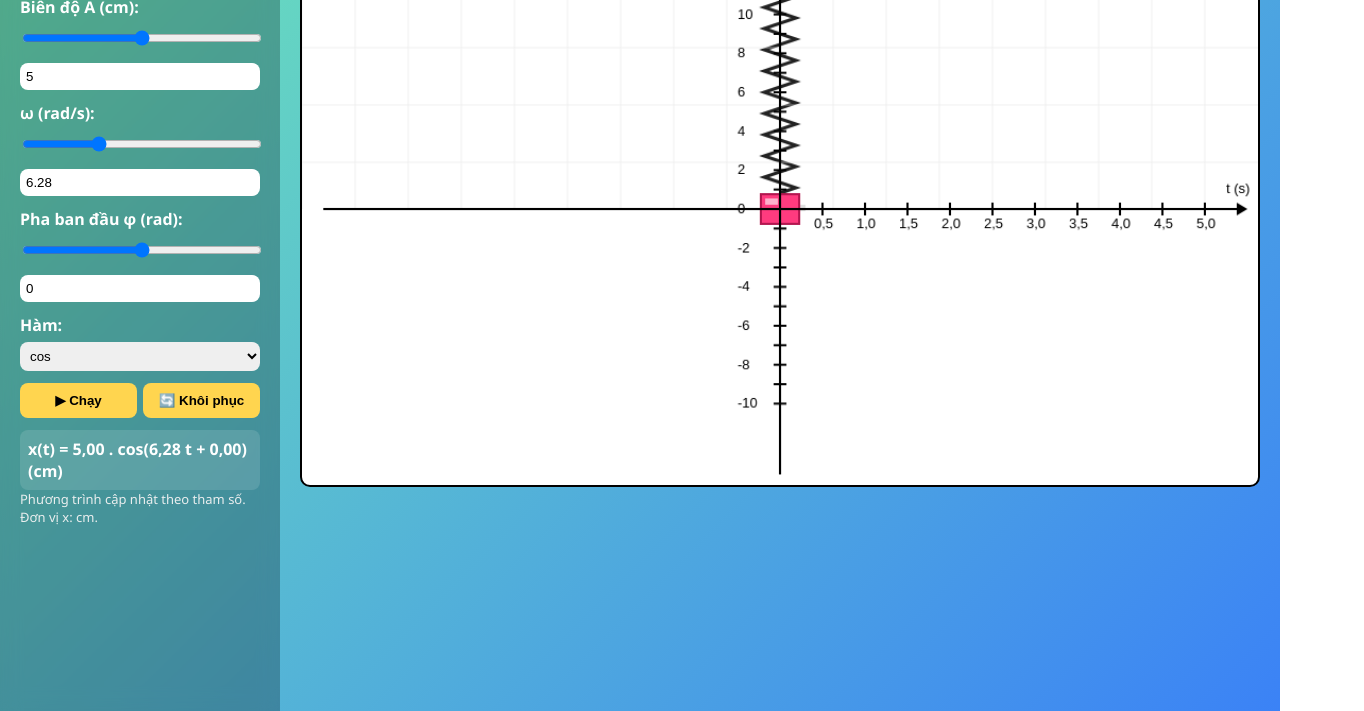
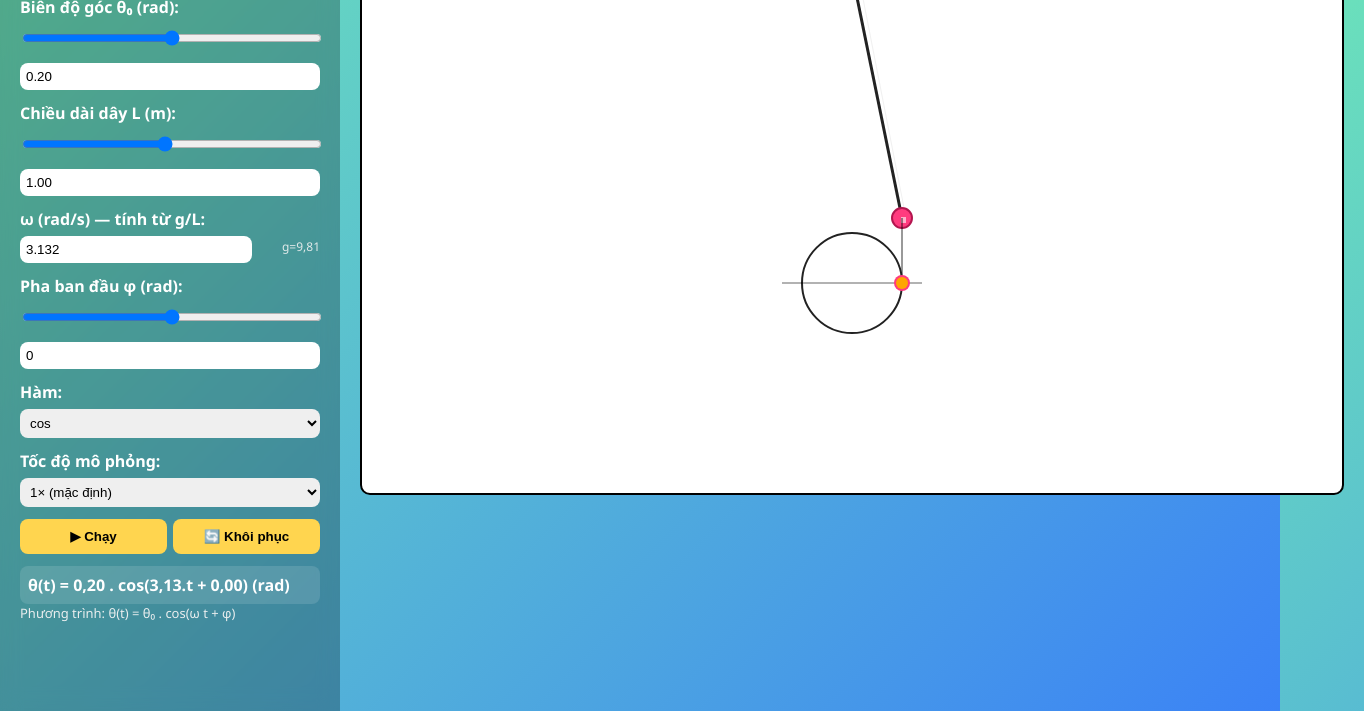
Before and after one commit to Kim53956/-th-l-xo, a plain HTML site: page index.html in a window 1280 px wide. Shown: the part 89-800 px from the top of the page, 1364 px wide, since content can reach past the window. Drawn offline with Linux system fonts and the light colour scheme.

Commit message:
Add files via upload

```diff
--- a/index.html
+++ b/index.html
@@ -2,7 +2,7 @@
 <html lang="vi">
 <head>
 <meta charset="utf-8" />
-<title>Oscillation Simulator — Improved</title>
+<title>Pendulum Simulator — Con lắc đơn</title>
 <meta name="viewport" content="width=device-width,initial-scale=1" />
 <style>
   /* Giao diện */
@@ -15,8 +15,8 @@
     color: #fff;
   }
   #sidebar {
-    flex: 0 0 auto;
-    width: 280px;
+    flex:0 0 auto;
+    width: 340px;
     background: rgba(0,0,0,0.25);
     backdrop-filter: blur(10px);
     padding: 20px;
@@ -34,22 +34,30 @@
   }
   #main { flex:1; padding:20px; display:flex; flex-direction:column; gap:18px; box-sizing:border-box; }
   canvas { background:#fff; border-radius:10px; border:2px solid #000; display:block; }
-  .eqn { margin-top:12px; background: rgba(255,255,255,0.12); padding:8px; border-radius:8px; color:#fff; font-weight:600; }
+  .eqn { margin-top:12px; background: rgba(255,255,255,0.12); padding:8px; border-radius:8px; color:#fff; font-weight:600; white-space:nowrap; overflow:hidden; text-overflow:ellipsis;}
   .small { font-size:13px; color: #f3f3f3; opacity:0.95; }
+  .row { display:flex; gap:8px; align-items:center; }
+  .muted { font-size:12px; opacity:0.9; color:#f3f3f3; }
 </style>
 </head>
 <body>
 
-<div id="sidebar" >
-  <h2>⚙ Thông số</h2>
+<div id="sidebar">
+  <h2>⚙ Con lắc đơn</h2>
 
-  <label>Biên độ A (cm):</label>
-  <input id="A_slider" type="range" min="0" max="10" step="0.1" value="5">
-  <input id="A_num" type="number" min="0" max="10" step="0.1" value="5">
+  <label>Biên độ góc θ₀ (rad):</label>
+  <input id="A_slider" type="range" min="0" max="0.4" step="0.01" value="0.20">
+  <input id="A_num" type="number" min="0" max="0.4" step="0.01" value="0.20">
 
-  <label>ω (rad/s):</label>
-  <input id="w_slider" type="range" min="0.5" max="20" step="0.1" value="6.28">
-  <input id="w_num" type="number" min="0.5" max="20" step="0.1" value="6.28">
+  <label>Chiều dài dây L (m):</label>
+  <input id="L_slider" type="range" min="0.1" max="2.0" step="0.01" value="1.00">
+  <input id="L_num" type="number" min="0.1" max="2.0" step="0.01" value="1.00">
+
+  <label>ω (rad/s) — tính từ g/L:</label>
+  <div class="row">
+    <input id="w_display" type="number" step="0.01" value="0" style="flex:1;" readonly>
+    <div class="muted" style="width:60px;text-align:right;">g=9,81</div>
+  </div>
 
   <label>Pha ban đầu φ (rad):</label>
   <input id="phi_slider" type="range" min="-3.14" max="3.14" step="0.01" value="0">
@@ -58,28 +66,37 @@
   <label>Hàm:</label>
   <select id="func"><option value="cos">cos</option><option value="sin">sin</option></select>
 
+  <label>Tốc độ mô phỏng:</label>
+  <select id="speed">
+    <option value="1">1× (mặc định)</option>
+    <option value="0.5">0.5×</option>
+    <option value="0.25">0.25×</option>
+  </select>
+
   <div class="btns">
     <button id="toggleBtn">▶ Chạy</button>
     <button id="resetBtn">🔄 Khôi phục</button>
   </div>
 
-  <div class="eqn" id="equation">x(t) = 5.00 cm . cos(6.28 t + 0.00)</div>
-  <div class="small">Phương trình cập nhật theo tham số. Đơn vị x: cm.</div>
+  <div class="eqn" id="equation">θ(t) = 0,20 . cos(π t + 0.00) (rad)</div>
+  <div class="small">Phương trình: θ(t) = θ₀ . cos(ω t + φ)</div>
 </div>
 
 <div id="main">
-  <canvas id="canvas" width="900" height="520"></canvas>
+  <canvas id="canvas" width="980" height="560"></canvas>
 </div>
 
 <script>
-// Thiết lập tham chiếu đến các phần tử DOM (khắc phục lồi liên kết)
+/* DOM */
 const A_slider = document.getElementById('A_slider');
 const A_num = document.getElementById('A_num');
-const w_slider = document.getElementById('w_slider');
-const w_num = document.getElementById('w_num');
+const L_slider = document.getElementById('L_slider');
+const L_num = document.getElementById('L_num');
+const w_display = document.getElementById('w_display');
 const phi_slider = document.getElementById('phi_slider');
 const phi_num = document.getElementById('phi_num');
 const func = document.getElementById('func');
+const speedSel = document.getElementById('speed');
 
 const toggleBtn = document.getElementById('toggleBtn');
 const resetBtn = document.getElementById('resetBtn');
@@ -88,9 +105,13 @@ const equationDiv = document.getElementById('equation');
 const canvas = document.getElementById('canvas');
 const ctx = canvas.getContext('2d');
 
-// Trạng thái
-let A_cm = parseFloat(A_num.value);
-let omega = parseFloat(w_num.value);
+/* Hằng số */
+const g = 9.81; // m/s^2
+
+/* Trạng thái */
+let theta0 = parseFloat(A_num.value); // rad
+let L = parseFloat(L_num.value); // m
+let omega = Math.sqrt(g / L);
 let phi = parseFloat(phi_num.value);
 let mode = func.value;
 
@@ -98,208 +119,227 @@ let t = 0;
 let dt = 0.02;
 let running = false;
 let paused = false;
-let history = [];
-let t_offset = 0; //slide for timeline
+let history = []; // lưu {t, x} với x (m)
+let t_offset = 0;
+let pxPerMeter = 250; // scale hiển thị cho con lắc (px/m)
+let simSpeed = 1; //Tốc độ mô phỏng (1x, 0.5x, 0.25x)
 
-// Hàm hỗ trợ chuyển đổi đơn vị
-function cmToM(cm){ return cm/100; }
+/* Helpers */
+function clamp(v, a, b){ return Math.max(a, Math.min(b, v)); }
 function mToCm(m){ return m*100; }
 
-// Liên kết dữ liệu giữa slider và ô nhập một cách ổn định
+/* Bind helpers */
 function bind(sliderEl, numEl, onChange) {
-  sliderEl.addEventListener('input', () => { numEl.value = sliderEl.value; onChange(); });
+  sliderEl.addEventListener('input', () => {
+    numEl.value = sliderEl.value;
+    onChange();
+  });
   numEl.addEventListener('input', () => {
-    // Ép giá trị vào trong khoảng min/max giống như slider
-    if(numEl.value==='') return;
+    if(numEl.value === '') return;
     let v = parseFloat(numEl.value);
-    if(v<parseFloat(sliderEl.min)) v=parseFloat(sliderEl.min);
-    if(v>parseFloat(sliderEl.max)) v=parseFloat(sliderEl.max);
+    if (v < parseFloat(sliderEl.min)) v = parseFloat(sliderEl.min);
+    if (v > parseFloat(sliderEl.max)) v = parseFloat(sliderEl.max);
     sliderEl.value = v;
     onChange();
   });
 }
 
-bind(A_slider,A_num,()=>{ A_cm = parseFloat(A_num.value); updateEquation(); });
-bind(w_slider,w_num,()=>{ omega = parseFloat(w_num.value); updateEquation(); });
-bind(phi_slider,phi_num,()=>{ phi = parseFloat(phi_num.value); updateEquation(); });
-func.addEventListener('change', ()=>{ mode = func.value; updateEquation(); });
-
-// Hiển thị phương trình
+/* Cập nhật hiển thị ω và phương trình */
+function updateOmegaFromL(){
+  omega = Math.sqrt(g / L);
+  w_display.value = omega.toFixed(3);
+}
 function updateEquation(){
-  // Hiển thị cos/sin và in giá trị với 2 chữ số thập phân
-  const Ashow = Number(A_cm).toFixed(2).replace(".",",");
-  const wshow = Number(omega).toFixed(2).replace(".",",");
-  const phishow = Number(phi).toFixed(2).replace(".",",");
-  const fun = (mode==='cos')?'cos':'sin';
-  equationDiv.textContent = `x(t) = ${Ashow} . ${fun}(${wshow} t + ${phishow}) (cm)`;
+  const th = Number(theta0).toFixed(2).replace(".",",");
+  const wsh = Number(omega).toFixed(2).replace(".",",");
+  const ph = Number(phi).toFixed(2).replace(".",",");
+  const fun = (mode === 'cos') ? 'cos' : 'sin';
+  equationDiv.textContent = `θ(t) = ${th} . ${fun}(${wsh}.t + ${ph}) (rad)`;
 }
 
-// Khởi tạo
+/* Khởi tạo liên kết */
+bind(A_slider, A_num, ()=>{
+  theta0 = parseFloat(A_num.value);
+  history = []; t = 0; t_offset = 0; window.initializedOffset = undefined;
+  updateEquation();
+});
+bind(L_slider, L_num, ()=>{
+  L = parseFloat(L_num.value);
+  updateOmegaFromL();
+  history = []; t = 0; t_offset = 0; window.initializedOffset = undefined;
+  updateEquation();
+});
+bind(phi_slider, phi_num, ()=>{
+  phi = parseFloat(phi_num.value);
+  history = []; t = 0; t_offset = 0; window.initializedOffset = undefined;
+  updateEquation();
+});
+func.addEventListener('change', ()=> { mode = func.value; history = []; t = 0; t_offset = 0; window.initializedOffset = undefined; updateEquation(); });
+
+updateOmegaFromL();
 updateEquation();
 
-//Tính x(t) và trả về đơn vị m
-function computeX(tval){
-  const A_m = cmToM(A_cm);
+/* Liên kết tốc độ mô phỏng */
+speedSel.addEventListener('change', () => {
+  simSpeed = parseFloat(speedSel.value);
+});
+
+/* Tính trạng thái con lắc tại thời điểm t (trả về theta (rad), x (m), y (m)) */
+function computePendulum(tval){
   const arg = omega * tval + phi;
-  return (mode==='cos')? A_m*Math.cos(arg): A_m*Math.sin(arg);
+  const theta = (mode === 'cos') ? theta0 * Math.cos(arg) : theta0 * Math.sin(arg);
+  const x = L * theta;
+  const y = L * Math.cos(theta);
+  return {theta, x, y};
 }
 
-//Vẽ mô phỏng (lò xo và vật nặng)
-function drawSimulation(x_m){
-  // x_m tính bằng m, chuyển sang px để hiển thị, căn giữa theo chiều ngang
-  ctx.clearRect(0,0,canvas.width,canvas.height);
-  const centerX = canvas.width/2;
-  const centerY = canvas.height/2;
-  const scale = (canvas.height-80)/24*100; //px trên m, cho giả lập hình ảnh, dùng để tăng giảm độ dài
+/* Vẽ con lắc đơn */
+function drawSimulation(state){
+  // state: {theta,x,y} với x,y (m)
+  ctx.clearRect(0,0,canvas.width, canvas.height);
 
-  // Điểm cố định của lò xo
-  const anchorX = centerX;
-  const anchorY = 30;
+  // Layout: phía trên canvas là con lắc, phía dưới là ...
+  const padding = 20;
+  const topHeight = Math.min(260, canvas.height * 0.45);
+  const originX = canvas.width / 2;
+  const originY = padding + 20;
 
-  // Vẽ tường cố định
-  ctx.fillStyle='#444';
-  ctx.fillRect(anchorX-40,anchorY,80,10);
+  // Tỉ lệ hiển thị dựa trên pxPerMeter
+  const scale = pxPerMeter;
 
-  // Lò xo: vẽ dạng răng cưa từ điểm cố định đến tâm vật nặng
-  const massX = centerX;
-  const massY = centerY + x_m*scale;
-  const springEndY = massY - 15; //Điểm gắn vào vật nặng
+  // Vị trí quả cầu
+  const bobX = originX + state.x * scale;
+  const bobY = originY + state.y * scale;
 
-  //Vẽ đường lò xo
-  ctx.strokeStyle='#222';
-  ctx.lineWidth=3;
+  // Nền nhẹ cho vùng con lắc
+  ctx.fillStyle = 'rgba(255,255,255,0.03)';
+  ctx.fillRect(0, 0, canvas.width, topHeight);
+
+  // Vẽ mốc treo
+  ctx.fillStyle = '#222';
+  ctx.fillRect(originX-28, originY-8, 56, 12);
+
+  // Vẽ dây
+  ctx.strokeStyle = '#222';
+  ctx.lineWidth = 3;
   ctx.beginPath();
-  const coils=10;
-  const totalLen = Math.max(30, springEndY - anchorY -15);
-  const step = totalLen/(coils*2);
-  let px=anchorX, py=anchorY;
-  ctx.moveTo(px, py+10);
-  for(let i=0;i<coils*2;i++){
-    py += step;
-    px = anchorX + (i%2===0?-15:15); //tăng mức độ giãn cho lò xo
-    ctx.lineTo(px, py+10);
-  }
-  ctx.lineTo(anchorX, springEndY);
+  ctx.moveTo(originX, originY);
+  ctx.lineTo(bobX, bobY);
   ctx.stroke();
 
-  //Thông số vật nặng
-  const wRect =36, hRect=28;
-  const rectX = massX - wRect/2;
-  const rectY = massY - hRect/2;
-  //Đổ bóng
-  ctx.fillStyle='rgba(0,0,0,0.12)';
-  ctx.fillRect(rectX+6, rectY+10, wRect,6);
-  //Khối chính của vật nặng
-  ctx.fillStyle='#ff3b7f';
-  ctx.fillRect(rectX, rectY, wRect, hRect);
-  ctx.strokeStyle='#b3164f';
-  ctx.lineWidth=2;
-  ctx.strokeRect(rectX, rectY, wRect, hRect);
-  //Vệt sáng nhỏ
-  ctx.fillStyle='rgba(255,255,255,0.6)';
-  ctx.fillRect(rectX+4, rectY+4, Math.max(4,wRect/3),6);
+  // Vẽ dây mềm (nét mảnh)
+  ctx.strokeStyle = 'rgba(0,0,0,0.06)';
+  ctx.lineWidth = 1;
+  ctx.beginPath();
+  ctx.moveTo(originX+6, originY);
+  ctx.lineTo(bobX+4, bobY);
+  ctx.stroke();
+
+  // Vẽ quả cầu (bob)
+  const bobR = Math.max(10, Math.min(26, 0.04 * scale)); // bán kính tùy scale
+  ctx.fillStyle = '#ff3b7f';
+  ctx.beginPath();
+  ctx.arc(bobX, bobY, bobR, 0, Math.PI*2);
+  ctx.fill();
+  ctx.strokeStyle = '#b3164f';
+  ctx.lineWidth = 2;
+  ctx.stroke();
+
+  // Vệt sáng
+  ctx.fillStyle = 'rgba(255,255,255,0.6)';
+  ctx.fillRect(bobX - bobR/2 + 4, bobY - bobR/2 + 4, Math.max(4, bobR/2), 6);
+
+  //Tọa độ hình chiếu
+  const proX = bobX;
+  const proY = 350;
+
+  //Vẽ đường gióng từ con lắc đến hình chiếu
+  ctx.strokeStyle = "rgba(0,0,0,0.4)";
+  ctx.beginPath();
+  ctx.moveTo(bobX, bobY);      // từ con lắc
+  ctx.lineTo(proX, proY); // đến hình chiếu
+  ctx.stroke();
+
 }
 
-// Vẽ đồ thị
-function drawGraph(){
+/* --- VẼ CHUYỂN ĐỘNG TRÒN ĐỀU --- */
+function drawCircularMotion(tval){
+  const R = L * theta0;         // bán kính hình tròn tham chiếu (m)
+  const scale = pxPerMeter;     // px/m
 
-  //Bố cục và tỉ lệ
-  const originXhorizontal = 20;//lề trái trục ngang
-  const originXvertical = canvas.width/2;//lề trái trục dọc
-  const originY = canvas.height/2;//căn giữa theo chiều dọc
-  const pxPerSec = 80; //tỉ lệ ngang (px trên s)
-  const pxPerCm = (canvas.height-80)/24; //tỉ lệ dọc (px trên cm)
+  const originX = canvas.width /2;          // vị trí vẽ hình tròn (trái canvas)
+  const originY = 350;
 
-  //Vẽ lưới mờ
-  ctx.strokeStyle='#e6e6e6';
-  ctx.lineWidth=0.6;
-  for(let gx=0;gx<canvas.width;gx+=50){ctx.beginPath();ctx.moveTo(gx,0);ctx.lineTo(gx,canvas.height/2);ctx.stroke();}
-  for(let gy=0;gy<canvas.height/2;gy+=54){ctx.beginPath();ctx.moveTo(0,gy);ctx.lineTo(canvas.width,gy);ctx.stroke();}
+  const angle = omega * tval + phi;
 
-  //Trục toạn độ
-  ctx.strokeStyle='#000';
-  ctx.lineWidth=2;
-  //Trục đứng
-  ctx.beginPath(); ctx.moveTo(originXvertical,10); ctx.lineTo(originXvertical,canvas.height-10); ctx.stroke();
-  //Trục ngang
-  ctx.beginPath(); ctx.moveTo(originXhorizontal,originY); ctx.lineTo(canvas.width-20,originY); ctx.stroke();
+  // Tọa độ điểm P trên đường tròn
+  let xc, yc;
+  if (mode === "cos") {
+      xc = R * Math.cos(angle);
+      yc = R * Math.sin(angle);}
+    else {
+        xc = R * Math.sin(angle);
+        yc = -R * Math.cos(angle);
+    }
 
-  //Mũi tên trục
-  ctx.fillStyle='#000';
-  //dọc
-  ctx.beginPath(); ctx.moveTo(originXvertical,10); ctx.lineTo(originXvertical-6,22); ctx.lineTo(originXvertical+6,22); ctx.closePath(); ctx.fill();
-  //ngang
-  ctx.beginPath(); ctx.moveTo(canvas.width-10,originY); ctx.lineTo(canvas.width-20,originY-6); ctx.lineTo(canvas.width-20,originY+6); ctx.closePath(); ctx.fill();
+  const Px = originX + xc * scale;
+  const Py = originY + yc * scale;
 
-  //Vạch chia trên trục thời gian
-  ctx.fillStyle='#000';
-  ctx.font='13px Arial';
-  const tickSec=0.5, marginRight=20;
-  const totalVisibleTime = (canvas.width-originXhorizontal-marginRight)/pxPerSec; //Tính số tick cần hiển thị dựa trên độ rộng canvas
-  if(typeof window.initializedOffset==="undefined"){ t_offset=-totalVisibleTime/2; window.initializedOffset=true; }
-  const firstTick = Math.floor(t_offset/tickSec);
-  const lastTick = Math.ceil((t_offset+totalVisibleTime-0.5)/tickSec);
-
-  for(let i=firstTick;i<=lastTick;i++){
-    const tLabel=i*tickSec;
-    const tx = originXhorizontal+(tLabel-t_offset)*pxPerSec;
-    if(tLabel<0 || tx<originXhorizontal) continue; //chỉ vẽ trên canvas
-    //vẽ tick nhỏ
-    ctx.beginPath(); ctx.moveTo(tx, originY-6); ctx.lineTo(tx, originY+6); ctx.stroke();
-    //vẽ nhãn thời gian với dấu phẩy
-    if(Math.abs(tLabel)>1e-8) ctx.fillText(tLabel.toFixed(1).replace(".",","), tx-8, originY+18);
-  }
-
-  //Vạch chia trục li độ
-  const maxCmUp = Math.floor(((canvas.height-80)/2)/pxPerCm -2);
-  for(let k=-maxCmUp;k<=maxCmUp;k++){
-    const y=originY-k*pxPerCm;
-    if(y<10 || y>canvas.height-10) continue;
-    ctx.beginPath(); ctx.moveTo(originXvertical-6, y); ctx.lineTo(originXvertical+6,y); ctx.stroke();
-    if(k%2===0) ctx.fillText((k).toString().replace(".",","), originXvertical-40, y+4);//chỉ hiển thị nhãn mỗi 2cm để tránh rối
-  }
-
-  //Nhãn trục
-  ctx.fillText('t (s)', canvas.width-30, originY-15);
-  ctx.fillText('x (cm)', originXvertical-50, 25);
-
-  //Vẽ đường sin/cos
-  if(history.length<2) return;
-  ctx.strokeStyle='#2563eb'; ctx.lineWidth=2; ctx.beginPath();
-  let started=false;
-  for(let i=0;i<history.length;i++){
-    const p = history[i];
-    const screenX = originXhorizontal+(p.t-t_offset)*pxPerSec;
-    if(screenX<originXhorizontal) continue;
-    const screenY = originY-(mToCm(p.x)*pxPerCm);// chuyển x_m sang cm rồi sang px
-    if(!started){ctx.moveTo(screenX,screenY); started=true;} else ctx.lineTo(screenX,screenY);
-  }
+  // Vẽ đường tròn
+  ctx.strokeStyle = "#222";
+  ctx.lineWidth = 2;
+  ctx.beginPath();
+  ctx.arc(originX, originY, R * scale, 0, Math.PI * 2);
   ctx.stroke();
 
-  //Giới hạn kích thước mảng history, chỉ giữ dữ liệu trong N giây gần nhất
-  const maxPoints=2000;
-  if(history.length>maxPoints) history.splice(0,history.length-maxPoints);
+  // Vẽ trục ngang
+  ctx.strokeStyle = "rgba(0,0,0,0.3)";
+  ctx.beginPath();
+  ctx.moveTo(originX - R*scale - 20, originY);
+  ctx.lineTo(originX + R*scale + 20, originY);
+  ctx.stroke();
+
+  // Vẽ điểm P (đỏ)
+  ctx.fillStyle = "#ff3b7f";
+  ctx.beginPath();
+  ctx.arc(Px, Py, 8, 0, Math.PI * 2);
+  ctx.fill();
+
+  // Vẽ hình chiếu P xuống trục ngang
+  const projX = Px;
+  const projY = originY;
+
+  ctx.strokeStyle = "rgba(0,0,0,0.4)";
+  ctx.beginPath();
+  ctx.moveTo(Px, Py);
+  ctx.lineTo(projX, projY);
+  ctx.stroke();
+
+  ctx.fillStyle = "#ffa600";
+  ctx.beginPath();
+  ctx.arc(projX, projY, 6, 0, Math.PI * 2);
+  ctx.fill();
 }
 
-//Vòng lặp cập nhật chính
+// Vòng lặp chính
 function update(){
-  if(running && !paused){
-    const x = computeX(t);
-    history.push({t: t, x: x});
-    t_offset += dt;//dời trục thời gian sang phải
-    ctx.clearRect(0,0,canvas.width,canvas.height);
-    drawSimulation(-x);
-    drawGraph();
-    t+=dt;
+  if (running && !paused){
+    const state = computePendulum(t); // state.x (m)
+    history.push({t: t, x: state.x});
+    t_offset += dt;
+    ctx.clearRect(0,0,canvas.width, canvas.height);
+    drawSimulation(state);
+    drawCircularMotion(t);
+    t += dt * simSpeed;
   }
   requestAnimationFrame(update);
 }
 update();
 
-//Các nút điều khiển
+// Điều khiển
 toggleBtn.onclick = () => {
-  if(!running){
-    running=true; paused=false;
+    if (!running) {
+    running = true; paused=false;
     toggleBtn.textContent="⏸ Tạm dừng";
   } else {
     paused=!paused;
@@ -308,25 +348,30 @@ toggleBtn.onclick = () => {
 };
 
 resetBtn.onclick = () => {
-  running=false; paused=false;
-  toggleBtn.textContent="▶ Chạy";
-  t=0; t_offset=0; history=[];
-  window.initializedOffset=undefined;
-  const a = computeX(t);
-  drawSimulation(-a);
-  drawGraph();
+  running = false;paused=false;
+  toggleBtn.textContent="▶ Chạy"
+  t = 0;  t_offset = 0;  history = [];
+  window.initializedOffset = undefined;
+  ctx.clearRect(0,0,canvas.width, canvas.height);
+  drawSimulation(computePendulum(0));
+  drawCircularMotion(0);
 };
 
-//Các sửa đổi nhỏ, đảm bảo reset history khi tham số thay đổi
-[A_slider,A_num,w_slider,w_num,phi_slider,phi_num,func].forEach(el=>{
-  el.addEventListener('change',()=>{
-    history=[]; t=0; t_offset=0; window.initializedOffset=undefined;
+// Các sửa đổi đảm bảo reset history khi tham số thay đổi
+[A_slider, A_num, L_slider, L_num, phi_slider, phi_num, func].forEach(el=>{
+  el.addEventListener('change', ()=> {
+    history = [];
+    t = 0;
+    t_offset = 0;
+    window.initializedOffset = undefined;
   });
 });
 
-//Vẽ khung ban đầu
-drawSimulation(0);
-drawGraph();
+// Vẽ ban đầu
+let initialState = computePendulum(0);
+drawSimulation(initialState);
+drawCircularMotion(0);
+
 </script>
 </body>
 </html>
```
